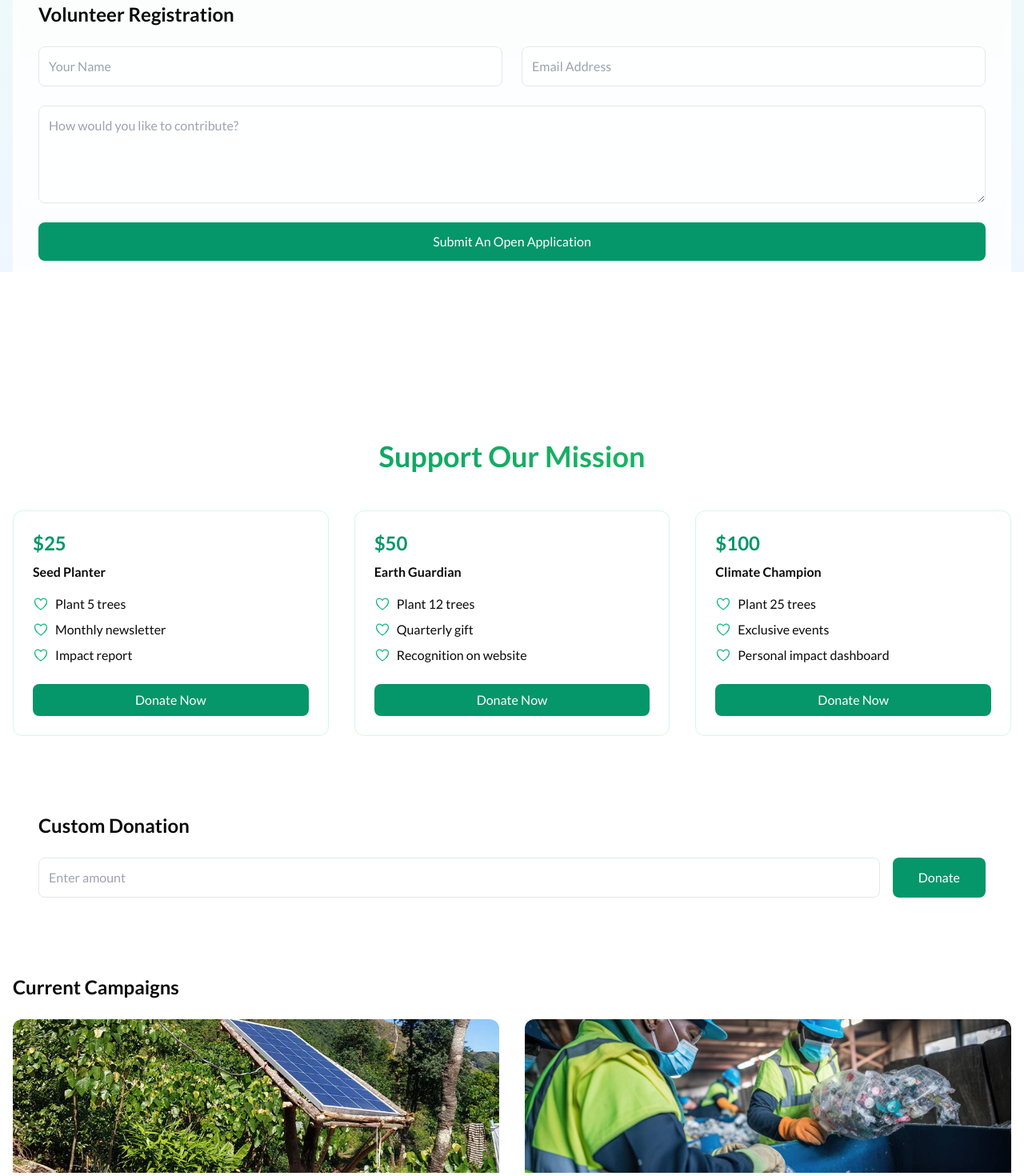
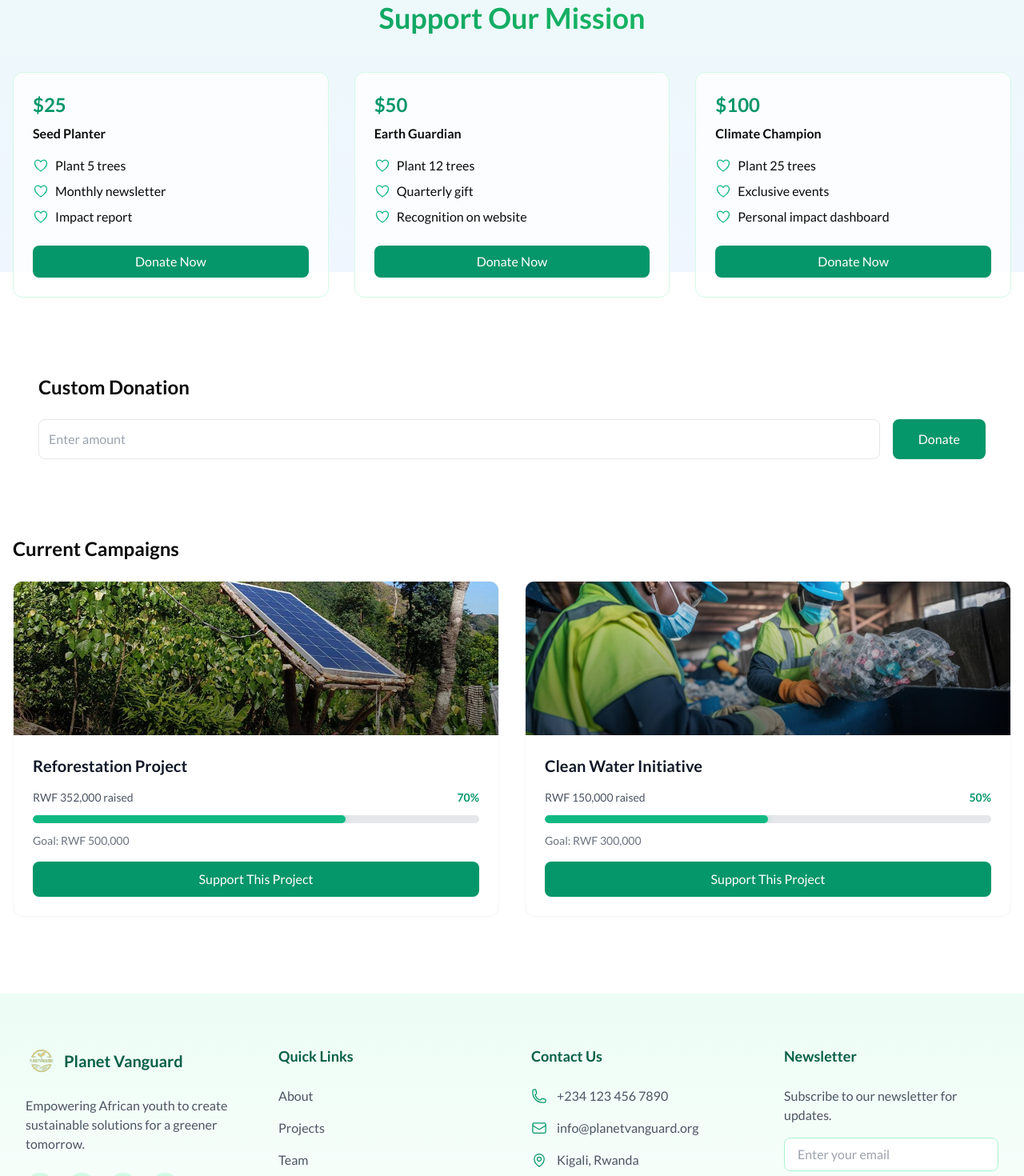
Before and after one commit to Simeon-Azeh/planetvanguard, a Next.js app: page /get-involved in a window 1280 px wide. Shown: the part 460-1930 px from the top of the page at 80% size. Built offline with nearby package versions, Linux system fonts and the light colour scheme.

Commit message:
Add Footer to Get Involved page and enhance Donations component with project details and improved UI

```diff
--- a/src/app/components/Donations.js
+++ b/src/app/components/Donations.js
@@ -19,7 +19,7 @@ const PAYMENT_METHODS = {
   CARD: 'Credit/Debit Card'
 };
 
-const PaymentModal = ({ isOpen, onClose, amount, selectedTier }) => {
+const PaymentModal = ({ isOpen, onClose, amount, setAmount, selectedTier, project }) => {
   const [paymentMethod, setPaymentMethod] = useState(PAYMENT_METHODS.MOBILE_MONEY);
   const [currency, setCurrency] = useState('USD');
   const [isProcessing, setIsProcessing] = useState(false);
@@ -56,11 +56,21 @@ const PaymentModal = ({ isOpen, onClose, amount, selectedTier }) => {
         </div>
 
         <div className="text-center mb-6">
+          <label className="block text-sm font-medium mb-2">Amount</label>
+          <input
+            type="number"
+            value={amount}
+            onChange={(e) => setAmount(Number(e.target.value))}
+            className="w-full p-3 rounded-lg border border-gray-200 dark:border-gray-700 mb-2"
+          />
           <span className="text-2xl font-bold">
             {CURRENCIES[currency].symbol}{convertedAmount}
           </span>
           {selectedTier && (
             <p className="text-sm text-gray-500">{selectedTier} Package</p>
+          )}
+          {project && (
+            <p className="text-sm text-gray-500">{project.title}</p>
           )}
         </div>
 
@@ -158,34 +168,67 @@ const DonationTier = ({ amount, title, perks, onClick }) => (
   </div>
 );
 
-const ProjectCard = ({ title, goal, raised, image }) => (
-  <div className="bg-white/80 dark:bg-gray-800/80 rounded-xl overflow-hidden">
-    <div className="h-48 bg-gray-200 relative">
-      <img src={image} alt={title} className="w-full h-full object-cover" />
+const ProjectCard = ({ title, goal, raised, image, onClick }) => {
+  const percentageRaised = Math.round((raised/goal)*100);
+
+  return (
+    <div className="bg-white/80 dark:bg-gray-800/80 rounded-xl overflow-hidden
+      border border-gray-100 dark:border-gray-700
+      transition-all duration-300 hover:shadow-xl hover:scale-[1.02]">
+      <div className="h-48 bg-gray-200 dark:bg-gray-700 relative overflow-hidden">
+        <img
+          src={image}
+          alt={title}
+          className="w-full h-full object-cover transition-transform duration-500
+            hover:scale-110"
+        />
+        <div className="absolute inset-0 bg-gradient-to-t from-black/50 to-transparent" />
       </div>
-    <div className="p-6">
-      <h3 className="font-bold mb-2">{title}</h3>
-      <div className="space-y-2">
-        <div className="h-2 bg-gray-200 rounded-full">
+
+      <div className="p-6 space-y-4">
+        <h3 className="text-xl font-bold text-gray-900 dark:text-white">{title}</h3>
+
+        <div className="space-y-3">
+          <div className="flex justify-between text-sm mb-1">
+            <span className="text-gray-600 dark:text-gray-300">
+              RWF {raised.toLocaleString()} raised
+            </span>
+            <span className="font-semibold text-emerald-600 dark:text-emerald-400">
+              {percentageRaised}%
+            </span>
+          </div>
+
+          <div className="h-2.5 bg-gray-200 dark:bg-gray-700 rounded-full overflow-hidden">
             <div
-            className="h-full bg-emerald-500 rounded-full"
-            style={{ width: `${(raised/goal)*100}%` }}
+              className="h-full bg-emerald-500 rounded-full transition-all duration-500
+                shadow-[0_0_10px_rgba(16,185,129,0.3)]"
+              style={{ width: `${percentageRaised}%` }}
             />
           </div>
-        <div className="flex justify-between text-sm">
-          <span>${raised.toLocaleString()} raised</span>
-          <span>Goal: ${goal.toLocaleString()}</span>
+
+          <div className="text-sm text-gray-500 dark:text-gray-400">
+            Goal: RWF {goal.toLocaleString()}
           </div>
         </div>
+
+        <button
+          onClick={onClick}
+          className="w-full mt-4 bg-emerald-600 hover:bg-emerald-700
+            text-white py-2.5 px-4 rounded-lg transition-colors duration-300
+            focus:ring-2 focus:ring-emerald-500 focus:ring-offset-2">
+          Support This Project
+        </button>
       </div>
     </div>
   );
+};
 
 export default function Donations() {
   const [customAmount, setCustomAmount] = useState('');
   const [isPaymentModalOpen, setIsPaymentModalOpen] = useState(false);
   const [selectedAmount, setSelectedAmount] = useState(null);
   const [selectedTier, setSelectedTier] = useState(null);
+  const [selectedProject, setSelectedProject] = useState(null);
 
   const tiers = [
     {
@@ -208,14 +251,14 @@ export default function Donations() {
   const projects = [
     {
       title: "Reforestation Project",
-      goal: 50000,
-      raised: 35000,
+      goal: 500000,
+      raised: 352000,
       image: "/project1.jpg"
     },
     {
       title: "Clean Water Initiative",
-      goal: 30000,
-      raised: 15000,
+      goal: 300000,
+      raised: 150000,
       image: "/project2.jpg"
     }
   ];
@@ -269,7 +312,16 @@ export default function Donations() {
       <h2 className="text-2xl font-bold mb-6">Current Campaigns</h2>
       <div className="grid grid-cols-1 md:grid-cols-2 gap-8">
         {projects.map((project, index) => (
-          <ProjectCard key={index} {...project} />
+          <ProjectCard
+            key={index}
+            {...project}
+            onClick={() => {
+              setSelectedProject(project);
+              setSelectedAmount(project.raised);
+              setSelectedTier(null);
+              setIsPaymentModalOpen(true);
+            }}
+          />
         ))}
       </div>
 
@@ -277,7 +329,9 @@ export default function Donations() {
         isOpen={isPaymentModalOpen}
         onClose={() => setIsPaymentModalOpen(false)}
         amount={selectedAmount}
+        setAmount={setSelectedAmount}
         selectedTier={selectedTier}
+        project={selectedProject}
       />
     </div>
   );
--- a/src/app/components/GetInvoled.js
+++ b/src/app/components/GetInvoled.js
@@ -5,8 +5,34 @@ import {
   CalendarIcon,
   AcademicCapIcon,
   ShareIcon,
-  XMarkIcon
+  XMarkIcon,
+  MapPinIcon,
+  ClockIcon,
+  ChevronLeftIcon
 } from '@heroicons/react/24/outline';
+
+const MODAL_TYPES = {
+  SOCIAL: 'social',
+  VOLUNTEER: 'volunteer',
+  EVENTS: 'events'
+};
+
+const sampleEvents = [
+  {
+    id: 1,
+    title: "Climate Action Summit 2024",
+    date: "March 15, 2024",
+    location: "Kigali, Rwanda",
+    type: "Summit"
+  },
+  {
+    id: 2,
+    title: "Environmental Workshop",
+    date: "April 20, 2024",
+    location: "Nairobi, Kenya",
+    type: "Workshop"
+  }
+];
 
 const ActionCard = ({ icon: Icon, title, description, onClick }) => (
   <div
@@ -21,7 +47,76 @@ const ActionCard = ({ icon: Icon, title, description, onClick }) => (
   </div>
 );
 
-const SocialModal = ({ isOpen, onClose }) => {
+const EventCard = ({ title, date, location, type, onRegister }) => (
+  <div className="bg-white/50 dark:bg-gray-800/50 p-6 rounded-lg border border-gray-200 dark:border-gray-700">
+    <h3 className="font-semibold text-lg mb-2">{title}</h3>
+    <div className="space-y-2 text-sm text-gray-600 dark:text-gray-300">
+      <div className="flex items-center gap-2">
+        <ClockIcon className="w-4 h-4" />
+        <span>{date}</span>
+      </div>
+      <div className="flex items-center gap-2">
+        <MapPinIcon className="w-4 h-4" />
+        <span>{location}</span>
+      </div>
+    </div>
+    <button
+      onClick={onRegister}
+      className="mt-4 w-full bg-emerald-600 text-white py-2 rounded-lg
+        hover:bg-emerald-700 transition-colors"
+    >
+      Register for {type}
+    </button>
+  </div>
+);
+
+const RegistrationForm = ({ event, onBack }) => (
+  <div className="space-y-4">
+    <button
+      onClick={onBack}
+      className="mb-4 flex items-center gap-2 text-gray-600 hover:text-gray-800"
+    >
+      <ChevronLeftIcon className="w-5 h-5" /> Back to Events
+    </button>
+
+    <h3 className="font-semibold text-lg">Register for {event.title}</h3>
+    <p className="text-sm text-gray-600 dark:text-gray-400">
+      {event.date} • {event.location}
+    </p>
+
+    <form className="space-y-4 mt-6">
+      <input
+        type="text"
+        placeholder="Full Name"
+        className="w-full p-3 rounded-lg border border-gray-200 dark:border-gray-700"
+        required
+      />
+      <input
+        type="email"
+        placeholder="Email Address"
+        className="w-full p-3 rounded-lg border border-gray-200 dark:border-gray-700"
+        required
+      />
+      <input
+        type="tel"
+        placeholder="Phone Number"
+        className="w-full p-3 rounded-lg border border-gray-200 dark:border-gray-700"
+        required
+      />
+      <button
+        type="submit"
+        className="w-full bg-emerald-600 text-white py-3 rounded-lg
+          hover:bg-emerald-700 transition-colors"
+      >
+        Complete Registration
+      </button>
+    </form>
+  </div>
+);
+
+const Modal = ({ type, isOpen, onClose }) => {
+  const [selectedEvent, setSelectedEvent] = useState(null);
+
   if (!isOpen) return null;
 
   const socialLinks = [
@@ -32,7 +127,6 @@ const SocialModal = ({ isOpen, onClose }) => {
 
   return (
     <div className="fixed inset-0 bg-black/50 backdrop-blur-sm z-50 flex items-center justify-center">
-
       <div className="bg-white dark:bg-gray-800 rounded-2xl p-8 max-w-md w-full mx-4 relative">
         <button
           onClick={onClose}
@@ -40,6 +134,9 @@ const SocialModal = ({ isOpen, onClose }) => {
         >
           <XMarkIcon className="w-6 h-6" />
         </button>
+
+        {type === MODAL_TYPES.SOCIAL && (
+          <>
             <h2 className="text-2xl font-bold mb-6">Join Our Community</h2>
             <div className="space-y-4">
               {socialLinks.map((link) => (
@@ -48,25 +145,83 @@ const SocialModal = ({ isOpen, onClose }) => {
                   href={link.url}
                   target="_blank"
                   rel="noopener noreferrer"
-              className={`${link.color} text-white p-4 rounded-lg flex items-center justify-center
-                transition-transform hover:scale-105`}
+                  className={`${link.color} text-white p-4 rounded-lg flex items-center
+                    justify-center transition-transform hover:scale-105`}
                 >
                   Join on {link.name}
                 </a>
               ))}
             </div>
+          </>
+        )}
+
+        {type === MODAL_TYPES.VOLUNTEER && (
+          <>
+            <h2 className="text-2xl font-bold mb-6">Volunteer Registration</h2>
+            <form className="space-y-4">
+              <input
+                type="text"
+                placeholder="Your Name"
+                className="w-full p-3 rounded-lg border border-gray-200 dark:border-gray-700"
+                required
+              />
+              <input
+                type="email"
+                placeholder="Email Address"
+                className="w-full p-3 rounded-lg border border-gray-200 dark:border-gray-700"
+                required
+              />
+              <textarea
+                placeholder="How would you like to contribute?"
+                className="w-full p-3 rounded-lg border border-gray-200 dark:border-gray-700"
+                rows={4}
+                required
+              />
+              <button
+                type="submit"
+                className="w-full bg-emerald-600 text-white py-3 rounded-lg
+                  hover:bg-emerald-700 transition-colors"
+              >
+                Submit Application
+              </button>
+            </form>
+          </>
+        )}
+
+        {type === MODAL_TYPES.EVENTS && (
+          <>
+            <h2 className="text-2xl font-bold mb-6">
+              {selectedEvent ? 'Event Registration' : 'Upcoming Events'}
+            </h2>
+
+            {selectedEvent ? (
+              <RegistrationForm
+                event={selectedEvent}
+                onBack={() => setSelectedEvent(null)}
+              />
+            ) : (
+              <div className="space-y-4">
+                {sampleEvents.map((event) => (
+                  <EventCard
+                    key={event.id}
+                    {...event}
+                    onRegister={() => setSelectedEvent(event)}
+                  />
+                ))}
+              </div>
+            )}
+          </>
+        )}
       </div>
     </div>
   );
 };
 
 export default function GetInvolved() {
-  const [isModalOpen, setIsModalOpen] = useState(false);
+  const [modalType, setModalType] = useState(null);
 
   return (
-    <div className="max-w-7xl mx-auto px-4 py-24 relative">
-
-
+    <div className="max-w-7xl mx-auto px-4 pt-24 relative">
       <h1 className="text-4xl font-bold text-center mb-12 relative
         bg-gradient-to-r from-emerald-600 to-green-500 bg-clip-text text-transparent">
         Get Involved
@@ -77,54 +232,27 @@ export default function GetInvolved() {
           icon={UserGroupIcon}
           title="Join Climate Action Clubs"
           description="Connect with like-minded individuals and make a difference together."
-          onClick={() => setIsModalOpen(true)}
+          onClick={() => setModalType(MODAL_TYPES.SOCIAL)}
         />
         <ActionCard
           icon={CalendarIcon}
           title="Volunteer for Events"
           description="Help organize and participate in local environmental initiatives."
-          onClick={() => setIsModalOpen(true)}
+          onClick={() => setModalType(MODAL_TYPES.VOLUNTEER)}
         />
         <ActionCard
           icon={AcademicCapIcon}
           title="Summits & Workshops"
           description="Learn from experts and share knowledge in interactive sessions."
-          onClick={() => setIsModalOpen(true)}
+          onClick={() => setModalType(MODAL_TYPES.EVENTS)}
         />
       </div>
 
-      <div className="mt-16 bg-white/80 dark:bg-gray-800/80 backdrop-blur-sm p-8 rounded-xl relative">
-        <h2 className="text-2xl font-bold mb-6">Volunteer Registration</h2>
-        <form className="grid grid-cols-1 md:grid-cols-2 gap-6">
-          <input
-            type="text"
-            placeholder="Your Name"
-            className="p-3 rounded-lg border border-gray-200 dark:border-gray-700
-              bg-white/50 dark:bg-gray-900/50"
+      <Modal
+        type={modalType}
+        isOpen={!!modalType}
+        onClose={() => setModalType(null)}
       />
-          <input
-            type="email"
-            placeholder="Email Address"
-            className="p-3 rounded-lg border border-gray-200 dark:border-gray-700
-              bg-white/50 dark:bg-gray-900/50"
-          />
-          <textarea
-            placeholder="How would you like to contribute?"
-            className="p-3 rounded-lg border border-gray-200 dark:border-gray-700
-              bg-white/50 dark:bg-gray-900/50 md:col-span-2"
-            rows={4}
-          />
-          <button
-            type="submit"
-            className="md:col-span-2 bg-emerald-600 text-white py-3 px-6 rounded-lg
-              hover:bg-emerald-700 transition-colors"
-          >
-            Submit An Open Application
-          </button>
-        </form>
-      </div>
-
-      <SocialModal isOpen={isModalOpen} onClose={() => setIsModalOpen(false)} />
     </div>
   );
 }
--- a/src/app/get-involved/page.js
+++ b/src/app/get-involved/page.js
@@ -2,6 +2,7 @@ import React from 'react'
 import Header from '../components/header'
 import GetInvolved from '../components/GetInvoled'
 import Donations from '../components/Donations'
+import Footer from '../components/footer'
 
 function GetInvolvedPage() {
   return (
@@ -14,6 +15,7 @@ function GetInvolvedPage() {
         <GetInvolved />
         </div>
       <Donations />
+      <Footer />
     </div>
   )
 }
```
Lines whose indentation alone changed are shown as unchanged.
